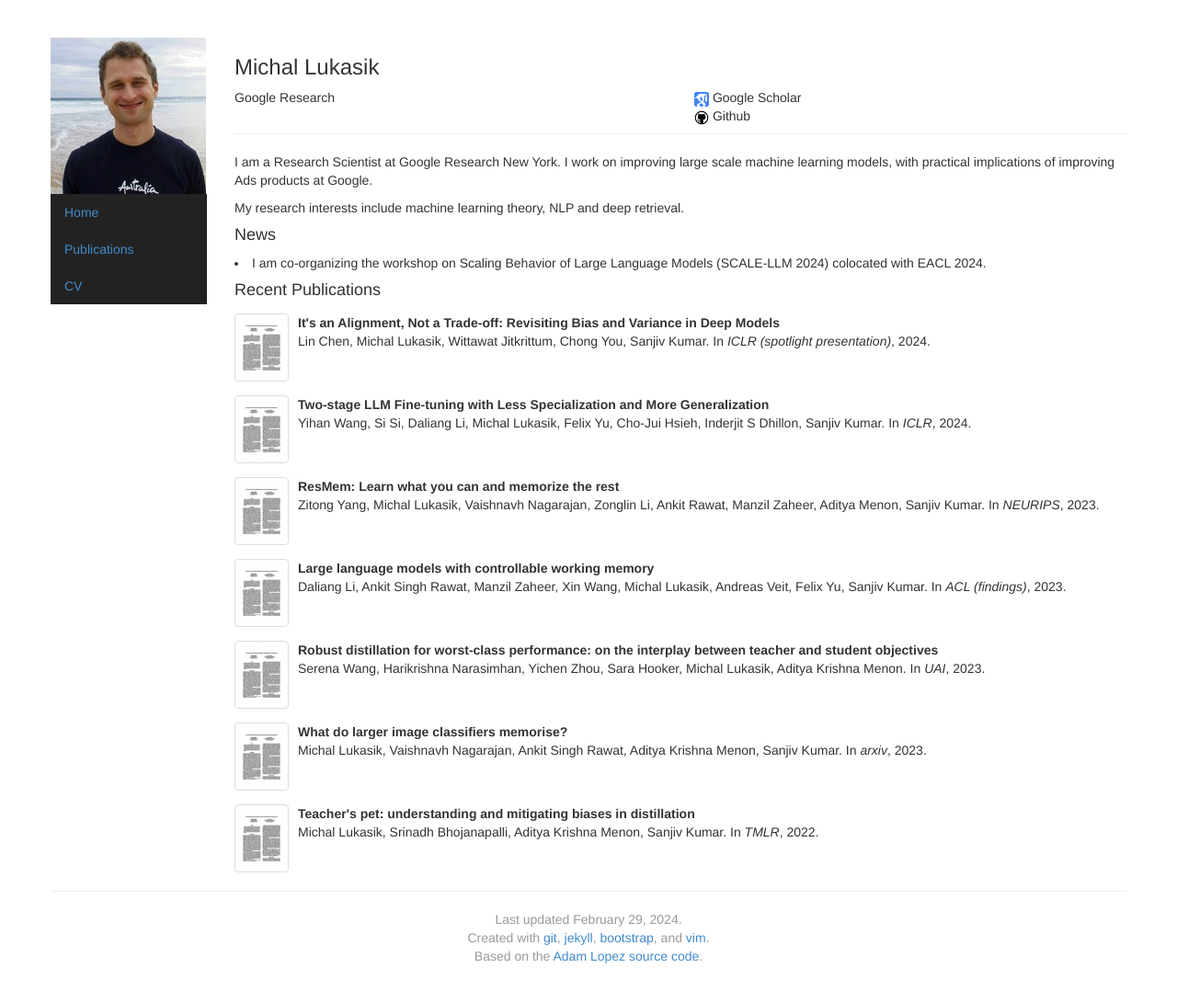
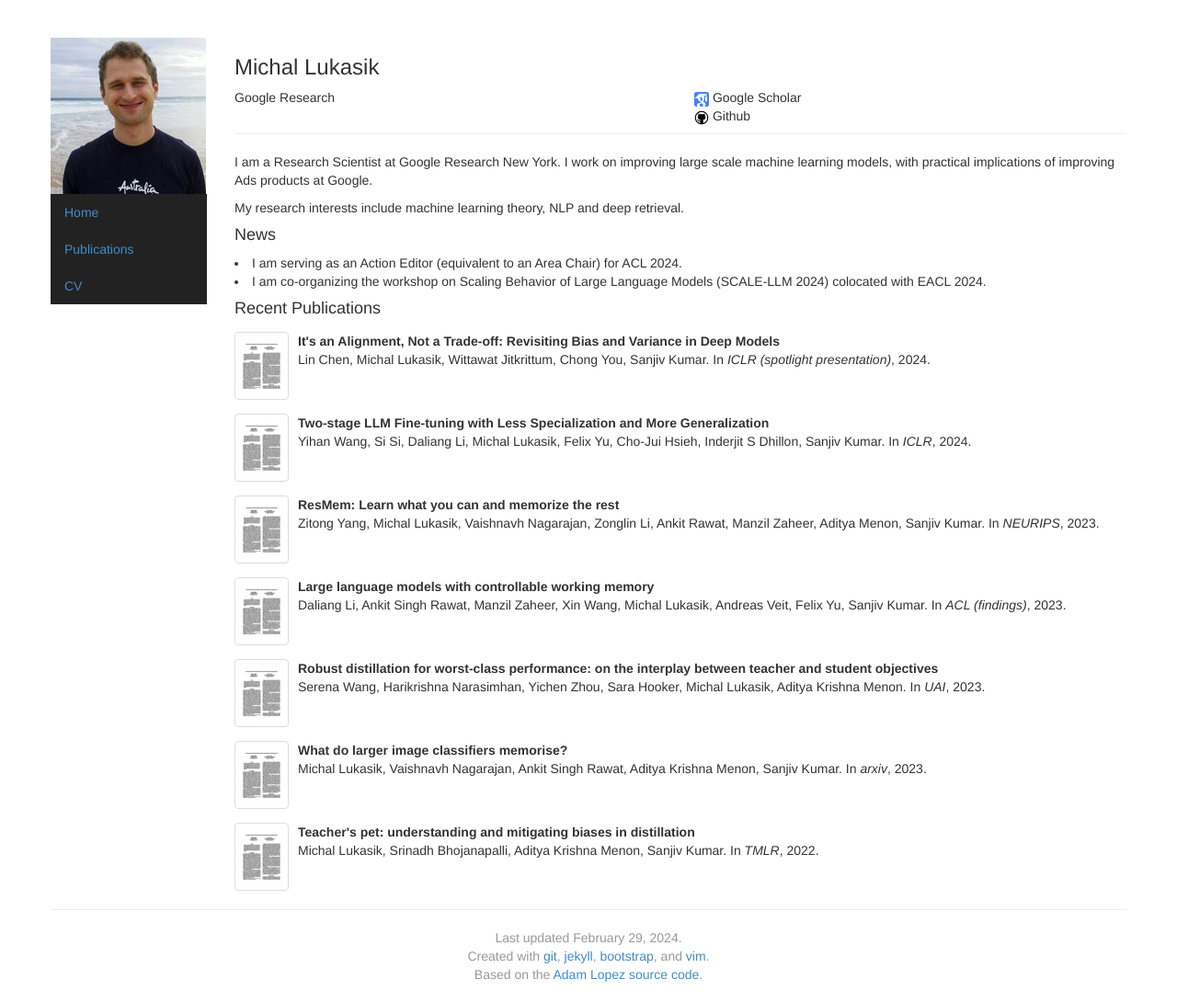
Before and after one commit to mlukasik/mlukasik.github.io, a Jekyll site: the page built from index.html, in a window 1280 px wide. Shown: the whole page at 92% size. Built offline with Jekyll 4.4.1, drawn with Linux system fonts in a browser that asks for light colours.

Commit message:
Update index.html

```diff
--- a/index.html
+++ b/index.html
@@ -42,6 +42,9 @@
 
 <h4>News</h4>
 <li>
+I am serving as an Action Editor (equivalent to an Area Chair) for ACL 2024.
+</li>
+<li>
 I am co-organizing the workshop on Scaling Behavior of Large Language Models (SCALE-LLM 2024) colocated with EACL 2024.
 </li>
 </ul>
```
